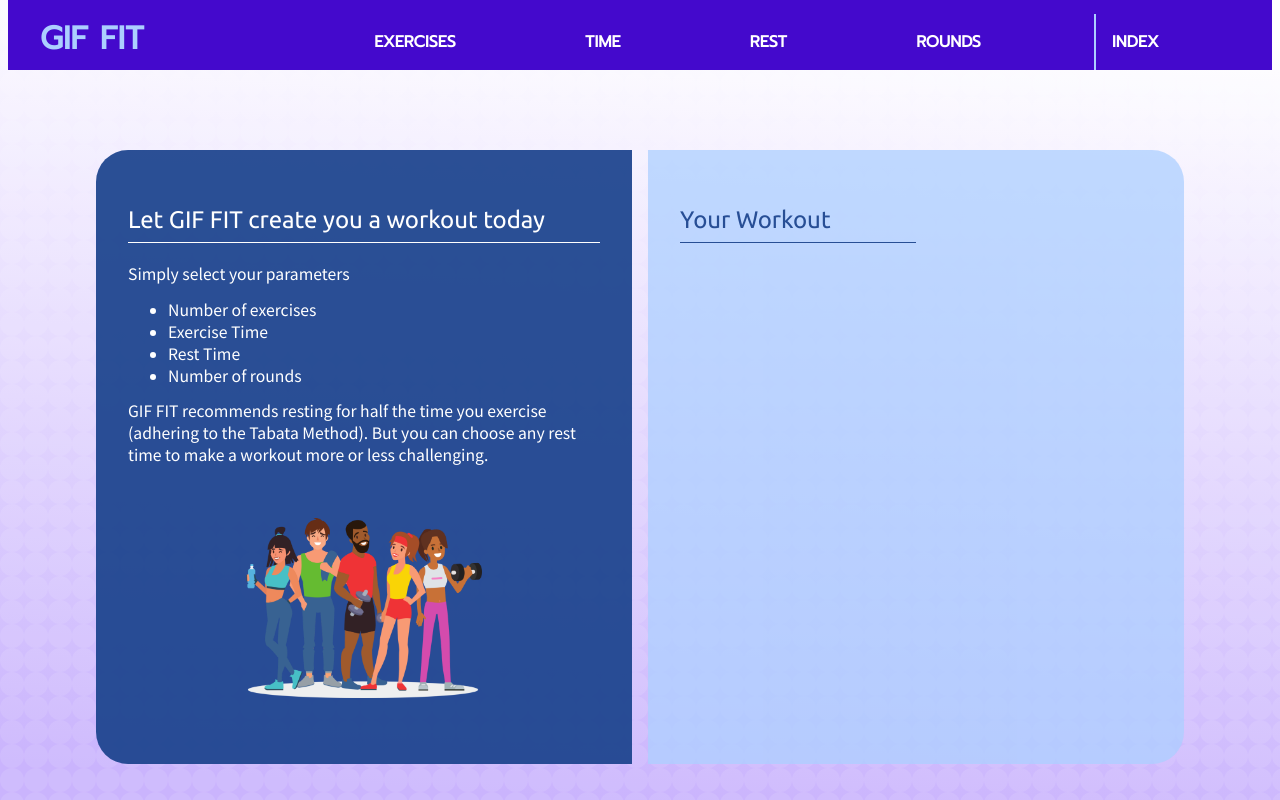
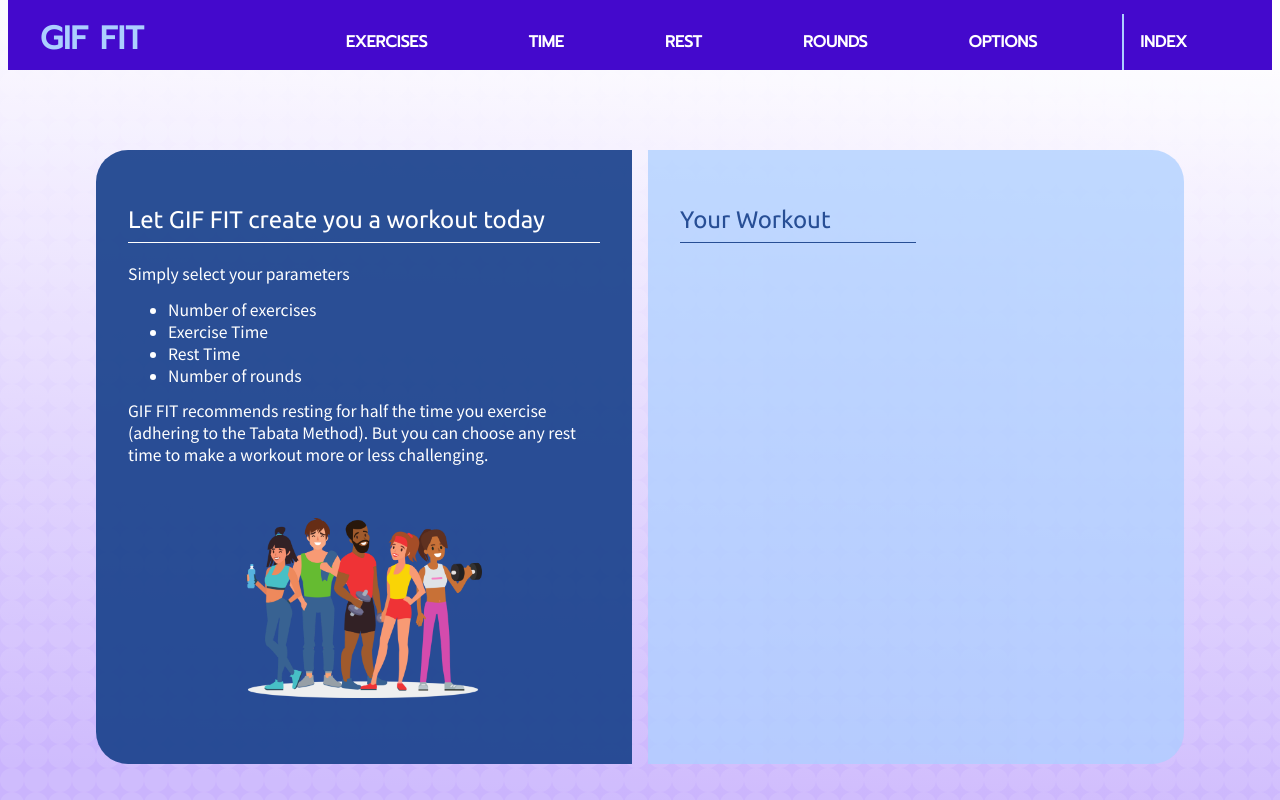
Before and after one commit to jamesncox/gif-fit-2.0, a React (Create React App) app: page / in a window 1280 px wide. Built offline with nearby package versions, Linux system fonts and the light colour scheme.

Commit message:
Stub out OPTIONS drop down in TopNav.js

```diff
--- a/src/components/layout/TopNav.js
+++ b/src/components/layout/TopNav.js
@@ -50,6 +50,16 @@ function TopNav(props) {
                     </div>
                 </div>
 
+                <div className="dropdown">
+                    <button className="dropbtn">
+                        OPTIONS
+                        <i className="fa fa-caret-down"></i>
+                    </button>
+                    <div className="dropdown-content">
+                        <RoundNumberButtonGrid />
+                    </div>
+                </div>
+
                 <a href="#" className="index">INDEX</a>
             </div>
         </div>
```
